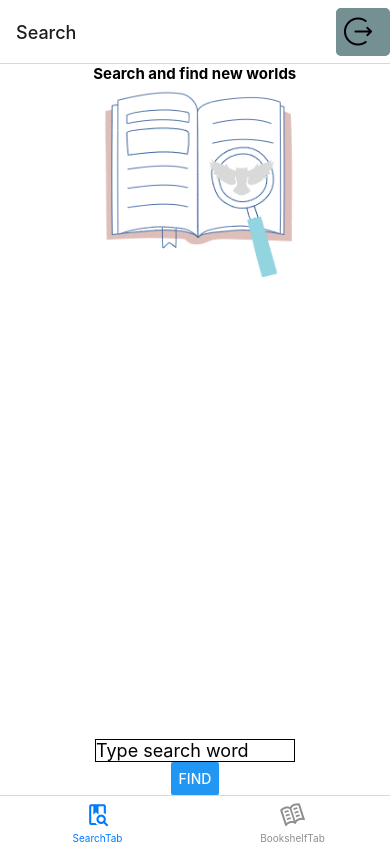
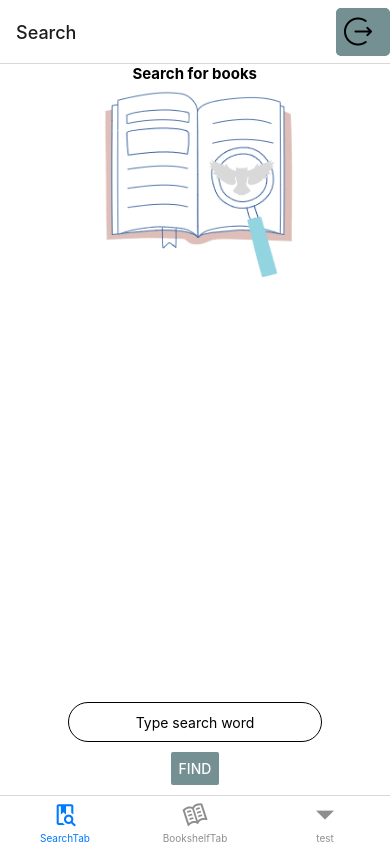
Before and after one commit to JelenaLaakkonen/BookApp, a React Native app: screen /Bookshelf in a window 390 px wide. Built offline with nearby package versions, Linux system fonts and the light colour scheme.

Commit message:
firebase push for books, non-func register page

```diff
--- a/App.js
+++ b/App.js
@@ -5,9 +5,11 @@ import { createStackNavigator } from '@react-navigation/stack';
 import { MaterialCommunityIcons, AntDesign, Entypo } from '@expo/vector-icons';
 import searchPage from './Components/searchPage';
 import Login from './Components/Login';
+import Register from './Components/Register';
 import Bookshelf from './Components/Bookshelf';
 import BookDetails from './Components/BookDetails';
 import { signIn, store } from './Components/SigninReducer';
+import test from './Components/test'
 
 const Tab = createBottomTabNavigator();
 const Stack = createStackNavigator();
@@ -19,6 +21,10 @@ const AuthStack = () => {
         name="Login"
         component={Login}
         options={{ headerShown: false }}
+      />
+      <Stack.Screen
+        name="Register"
+        component={Register}
       />
     </Stack.Navigator>
   );
@@ -88,6 +94,10 @@ const BottomTabNavigator = () => {
           )
         }}
       />
+      <Tab.Screen
+        name="test"
+        component={test}
+      />
     </Tab.Navigator>
   );
 };
--- a/Components/Bookshelf.js
+++ b/Components/Bookshelf.js
@@ -1,22 +1,130 @@
-import React, { useState } from 'react';
-import { StyleSheet, Text, View } from 'react-native';
+import React, { useState, useEffect } from 'react';
+import { Text, View, Button, FlatList, StyleSheet, Image } from 'react-native';
+import styles from './Styles';
+import { initializeApp } from 'firebase/app';
+import { getDatabase, ref, onValue } from "firebase/database";
+import firebaseConfig from './firebaseConfig';
+
+initializeApp(firebaseConfig);
+const database = getDatabase();
 
 export default function Bookshelf() {
 
+  const [items, setItems] = useState([]);
+
+  useEffect(() => {
+    const itemsRef = ref(database, 'items/')
+    onValue(itemsRef, (snapshot) => {
+      const data = snapshot.val();
+      if (data === null) {
+      } else {
+        setItems(Object.values(data));
+      }
+    })
+  }, []);
+
+  const deleteItem = (item) => {
+    const key = '';
+    remove(ref(database, 'items/' + key), {
+      item
+    });
+  };
+
+
+  const renderItem = ({ item }) => (
+    <View style={styles.bookContainer}>
+      <View>
+        <Image
+          style={styles.bookImage}
+          source={{ uri: item.bookDetails.imageLinks.smallThumbnail }}
+          resizeMode='contain'
+        />
+      </View>
+      <View>
+        <Text style={styles.title}>{item.bookDetails.title}</Text>
+        <Text style={styles.author}>by {item.bookDetails.authors}</Text>
+        <View style={styles.button}>
+          <Button onPress={(item) => deleteItem(item)}
+            color="rgb(116, 144, 147)"
+            title="Remove Book"
+          />
+        </View>
+      </View>
+    </View>
+  )
+
+  const renderSeparator = () => (
+    <View
+      style={{
+        backgroundColor: 'lightgrey',
+        height: 0.5,
+      }}
+    />
+  )
+
+  const renderEmptyContainer = () => (
+    <View style={styles.container}>
+      <Text style={styles.title}>Your Bookshelf is empty :(</Text>
+      <Image
+        style={{
+          width: 250,
+          height: 200,
+        }}
+        source={require('../assets/searchImage.png')}
+      />
+    </View>
+  )
+
   return (
     <View style={styles.container}>
-        <Text>Bookshelf</Text>
+      <FlatList
+        ItemSeparatorComponent={renderSeparator}
+        style={{ marginLeft: "5%" }}
+        keyExtractor={(item, index) => index.toString()}
+        renderItem={renderItem}
+        data={items}
+        ListEmptyComponent={renderEmptyContainer()}
+      />
     </View>
   );
 }
 
-const styles = StyleSheet.create({
+const styles3 = StyleSheet.create({
   container: {
     flex: 1,
     backgroundColor: '#fff',
-    alignItems: 'center',
-    justifyContent: 'space-between',
-    padding: 10,
-    margin: 12,
+    padding: 30,
+  },
+  container2: {
+    flex: 1,
+    justifyContent: 'center',
+    paddingTop: 10,
+    padding: 8,
+    backgroundColor: '#fff',
+  },
+  listContainer: {
+    flex: 1,
+    backgroundColor: '#fff',
+    fontSize: 30,
+  },
+  buttonContainer1: {
+    flex: 4,
+    width: 200,
+    backgroundColor: '#fff',
+    alignItems: 'flex-start',
+    justifyContent: 'space-around',
+    color: 'rgb(136, 136, 250)',
+  },
+  textInput: {
+    fontSize: 30,
+
+  },
+  textContainer: {
+    fontSize: 30,
+
+  },
+  textContainerSmall: {
+    fontSize: 20,
+    padding: 20,
   },
 });
--- a/Components/Login.js
+++ b/Components/Login.js
@@ -4,23 +4,13 @@ import { StyleSheet, Alert, Text, View, Image, TextInput, TouchableOpacity } fro
 import { getAuth, signInWithEmailAndPassword } from 'firebase/auth';
 import { initializeApp } from 'firebase/app';
 import { signIn, store } from './SigninReducer';
-
-// Your web app's Firebase configuration
-const firebaseConfig = {
-    apiKey: "AIzaSyAC_om6HN224gaJSHas_OVPDpuJEXwQj2U",
-    authDomain: "authentication-2850e.firebaseapp.com",
-    databaseURL: "https://authentication-2850e-default-rtdb.firebaseio.com/",
-    projectId: "authentication-2850e",
-    storageBucket: "authentication-2850e.appspot.com",
-    messagingSenderId: "381706680742",
-    appId: "1:381706680742:web:2f037a8a1ebf73d9a93767"
-};
+import firebaseConfig from './firebaseConfig';
 
 // Initialize Firebase
 initializeApp(firebaseConfig);
 const auth = getAuth();
 
-export default function Login() {
+export default function Login({ navigation }) {
     const [email, setEmail] = useState('');
     const [password, setPassword] = useState('');
 
@@ -59,15 +49,15 @@ export default function Login() {
             </View>
             <View style={styles.inputView}>
                 <TextInput
-                    style={styles.TextInput}
+                    style={styles.textInput}
                     placeholder="Password"
                     placeholderTextColor="#003f5c"
                     secureTextEntry={true}
                     onChangeText={(password) => setPassword(password)}
                 />
             </View>
-            <TouchableOpacity>
-                <Text style={styles.forgot_button}>Forgot Password?</Text>
+            <TouchableOpacity style={styles.registerBtn} onPress={() => navigation.navigate('Register')}>
+                <Text>Register here</Text>
             </TouchableOpacity>
             <TouchableOpacity style={styles.loginBtn} onPress={onLogin}>
                 <Text>LOGIN</Text>
@@ -83,10 +73,28 @@ const styles = StyleSheet.create({
         alignItems: "center",
         justifyContent: "center",
     },
+    registerBtn: {
+        width: "40%",
+        borderRadius: 25,
+        height: 50,
+        alignItems: "center",
+        justifyContent: "center",
+        marginTop: 20,
+        backgroundColor: "transparent",
+    },
     title: {
         fontFamily: 'serif',
         fontSize: 20,
         marginBottom: 30,
+    },
+    loginBtn: {
+        width: "40%",
+        borderRadius: 25,
+        height: 50,
+        alignItems: "center",
+        justifyContent: "center",
+        marginTop: 40,
+        backgroundColor: "rgb(116, 144, 147)",
     },
     inputView: {
         backgroundColor: "#fff",
@@ -98,19 +106,10 @@ const styles = StyleSheet.create({
         borderWidth: 1,
         borderColor: 'black',
     },
-    TextInput: {
+    textInput: {
         height: 50,
         flex: 1,
         padding: 10,
-    },
-    loginBtn: {
-        width: "40%",
-        borderRadius: 25,
-        height: 50,
-        alignItems: "center",
-        justifyContent: "center",
-        marginTop: 40,
-        backgroundColor: "rgb(116, 144, 147)",
     },
     loginImage: {
         width: "45%",
--- /dev/null
+++ b/Components/Register.js
@@ -0,0 +1,69 @@
+import { NavigationContainer } from "@react-navigation/native";
+import React, { useState, useRef, useEffect } from "react";
+import { Text, View, Button, TextInput, Alert, TouchableOpacity, StyleSheet } from "react-native";
+import styles from "./Styles.js";
+
+ export default function Register({ navigation }) {
+  const [newuser, setNewUser] = useState("");
+  const [password, setPassword] = useState("");
+  const [email, setEmail] = useState("");
+
+  const createNewUser = () => {
+    console.log("add user");
+  };
+
+  return (
+    <View style={styles.container}>
+      <Text style={styles.title}>Please type in your credentials</Text>
+      <View style={styles2.inputView}>
+      <TextInput
+        value={newuser}
+        placeholder="email"
+        onChangeText={(email) => setEmail(email)}
+        style={styles2.registerInput}
+      />
+      </View>
+      <View style={styles2.inputView}>
+      <TextInput
+        value={password}
+        placeholder="password"
+        secureTextEntry={true}
+        onChangeText={(password) => setPassword(password)}
+        style={styles2.registerInput}
+      />
+      </View>
+      <TouchableOpacity onPress={createNewUser} style={styles2.loginBtn}>
+        <Text>Create user</Text>
+      </TouchableOpacity>
+    </View>
+  );
+}
+
+const styles2 = StyleSheet.create({
+    loginBtn: {
+      width: "30%",
+      borderRadius: 25,
+      height: 50,
+      alignItems: "center",
+      justifyContent: "center",
+      marginTop: 20,
+      marginBottom: 20,
+      backgroundColor: "rgb(116, 144, 147)",
+    },
+    inputView: {
+      backgroundColor: "#fff",
+      borderRadius: 30,
+      width: "70%",
+      height: 45,
+      marginBottom: 10,
+      alignItems: "center",
+      justifyContent: "center",
+      borderWidth: 1,
+      borderColor: 'black',
+    },
+    registerInput: {
+      height: 50,
+      flex: 1,
+      padding: 10,
+    }
+  });
--- a/Components/Styles.js
+++ b/Components/Styles.js
@@ -7,6 +7,20 @@ const styles = StyleSheet.create({
     alignItems: 'center',
     justifyContent: 'space-between',
   },
+  inputView: {
+    backgroundColor: "#fff",
+    borderRadius: 30,
+    width: "65%",
+    height: 40,
+    marginTop: 20,
+    alignItems: "center",
+    borderWidth: 1,
+  },
+  textInput: {
+    height: 30,
+    flex: 1,
+    textAlign: 'center',
+  },
   title: {
     fontWeight: 'bold',
     fontSize: 15,
@@ -14,16 +28,11 @@ const styles = StyleSheet.create({
     marginRight: 20
   },
   author: {
-    alignItems: 'center',
-    justifyContent: 'space-between',
     paddingLeft: 10,
     marginBottom: 10,
   },
-  button: {
-    width: 190,
-    paddingTop: 35
-  },
   bookImage: {
+    paddingTop: 10,
     height: 120,
     width: 120,
     marginLeft: -20
@@ -32,7 +41,13 @@ const styles = StyleSheet.create({
     flexDirection: 'row',
     padding: 10,
     marginRight: 120
-
+  },
+  button: {
+    width: '100%',
+    justifyContent: 'center',
+    alignItems: 'center',
+    marginTop: 10,
+    marginBottom: 10
   }
 });
 
--- /dev/null
+++ b/Components/firebaseConfig.js
@@ -0,0 +1,13 @@
+
+// App's Firebase configuration
+const firebaseConfig = {
+    apiKey: "AIzaSyAC_om6HN224gaJSHas_OVPDpuJEXwQj2U",
+    authDomain: "authentication-2850e.firebaseapp.com",
+    databaseURL: "https://authentication-2850e-default-rtdb.firebaseio.com/",
+    projectId: "authentication-2850e",
+    storageBucket: "authentication-2850e.appspot.com",
+    messagingSenderId: "381706680742",
+    appId: "1:381706680742:web:2f037a8a1ebf73d9a93767"
+};
+
+export default firebaseConfig;
--- a/Components/searchPage.js
+++ b/Components/searchPage.js
@@ -6,6 +6,7 @@ export default function searchPage({ navigation }) {
 
   const [input, setInput] = useState('');
   const [books, setBooks] = useState([]);
+  const [bookDetails, setBookDetails] = useState({});
   const [resultAmount, setResultAmount] = useState('');
 
   const getBooks = (input) => {
@@ -14,12 +15,12 @@ export default function searchPage({ navigation }) {
       .then(data => {
         setBooks(data.items);
         const numToString = data.totalItems.toString();
-        setResultAmount(numToString + ' results for "' + input +'"');
+        setResultAmount(numToString + ' results for "' + input + '"');
       })
       .catch((err) => {
         console.error('Error', err);
       });
-  }
+  };
 
   const renderItem = ({ item }) => (
     <View style={styles.bookContainer}>
@@ -37,13 +38,6 @@ export default function searchPage({ navigation }) {
           <Text style={styles.title}>{item.volumeInfo.title}</Text>
         </TouchableNativeFeedback>
         <Text style={styles.author}>by {item.volumeInfo.authors}</Text>
-        <View style={styles.button}>
-          <Button
-            color='rgb(116, 144, 147)'
-            onPress={() => console.log('huuhaa')}
-            title='add book to shelf'>
-          </Button>
-        </View>
       </View>
     </View >
   )
@@ -59,7 +53,7 @@ export default function searchPage({ navigation }) {
 
   const renderEmptyContainer = () => (
     <View style={styles.container}>
-      <Text style={styles.title}>Search and find new worlds</Text>
+      <Text style={styles.title}>Search for books</Text>
       <Image
         style={{
           width: 250,
@@ -87,17 +81,21 @@ export default function searchPage({ navigation }) {
         data={books}
         ListEmptyComponent={renderEmptyContainer()}
       />
+      <View style={styles.inputView}>
         <TextInput
-        style={{ fontSize: 18, width: 200, borderWidth: 1 }}
+          style={styles.textInput}
           value={input}
           placeholder="Type search word"
           onChangeText={input => setInput(input)}
         />
+      </View>
+      <View style={styles.button}>
         <Button
-        style={styles.button}
+          onPress={() => getBooks(input)}
+          color="rgb(116, 144, 147)"
           title="Find"
-        onPress={() => getBooks(input)}
         />
+      </View>
     </View>
   );
 }
--- /dev/null
+++ b/Components/test.js
@@ -0,0 +1,14 @@
+import React, { useEffect, useState, useCallback } from 'react';
+import { StyleSheet, Text, View, Image, ImageBackground, ScrollView, Button, TouchableNativeFeedback } from 'react-native';
+import styles from './Styles';
+
+
+export default function test() {
+
+    return (
+        <View style={styles.container}>
+            <Text>Hello test</Text>
+        </View>
+
+    );
+}
```
Also changed, not shown: Components/BookDetails.js (+24 -2 lines), Components/Signup.js (deleted). Lines whose indentation alone changed are shown as unchanged.
